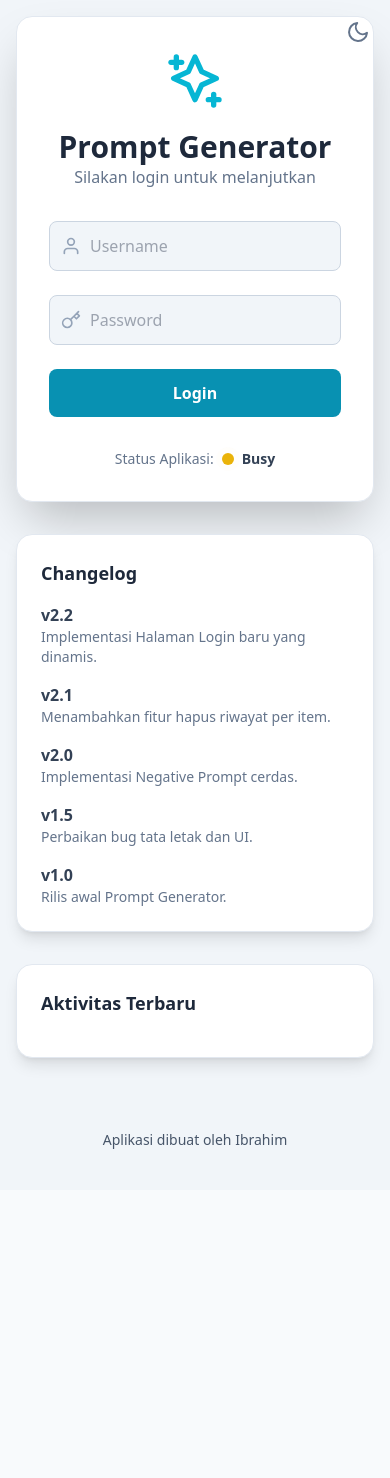
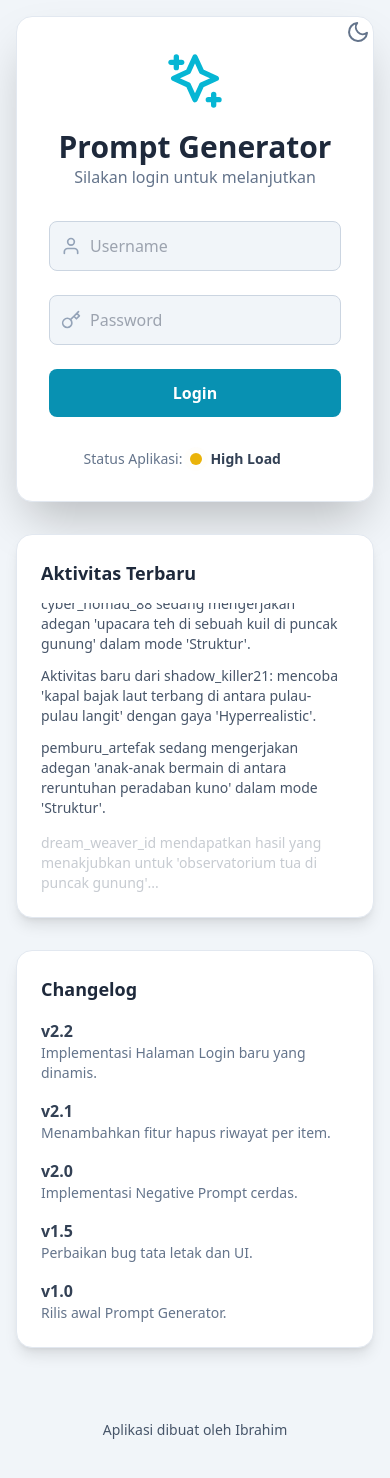
Before and after one commit to ibrahim-aki/Video-Prompt-generator, a React (Vite) app: page / in a window 390 px wide. Before the commit the page ends 1190 px from the top, so only its background shows below. Built offline with nearby package versions, Linux system fonts and the light colour scheme; no server answers.

Commit message:
mobile preview

```diff
--- a/auth/credentials.ts
+++ b/auth/credentials.ts
@@ -1,6 +1,6 @@
 export const credentials = [
-    { username: 'dita', password: 'dodol' },
-    { username: 'mrx', password: 'mrx' },
+    { username: 'admin', password: 'password123' },
+    { username: 'user1', password: 'passuser1' },
     { username: 'ibrahim', password: 'ganteng' },
     { username: 'editor', password: 'editorpass' },
     { username: 'viewer', password: 'viewerpass' },
--- a/components/FakeChat.tsx
+++ b/components/FakeChat.tsx
@@ -98,7 +98,7 @@ const FakeChat: React.FC = () => {
     }, [messages]);
 
     return (
-        <div className="bg-white dark:bg-slate-800/50 p-6 rounded-2xl shadow-lg border border-slate-200 dark:border-slate-700/50 h-full flex flex-col">
+        <div className="bg-white dark:bg-slate-800/50 p-6 rounded-2xl shadow-lg border border-slate-200 dark:border-slate-700/50 h-96 lg:h-full flex flex-col">
             <h3 className="font-bold text-lg mb-4 text-slate-800 dark:text-white flex-shrink-0">Aktivitas Terbaru</h3>
             <div ref={chatContainerRef} className="overflow-y-auto space-y-3 flex-grow h-0 pr-2">
                 {messages.map((msg, index) => (
--- a/components/StatusIndicator.tsx
+++ b/components/StatusIndicator.tsx
@@ -1,7 +1,8 @@
 import React, { useState, useEffect } from 'react';
 
 const statuses = [
-    { text: 'Busy', color: 'bg-yellow-500' },
+    { text: 'Operational', color: 'bg-green-500' },
+    { text: 'High Load', color: 'bg-yellow-500' },
 ];
 
 const StatusIndicator: React.FC = () => {
@@ -24,7 +25,7 @@ const StatusIndicator: React.FC = () => {
                 <span className={`animate-ping absolute inline-flex h-full w-full rounded-full ${currentStatus.color} opacity-75`}></span>
                 <span className={`relative inline-flex rounded-full h-3 w-3 ${currentStatus.color}`}></span>
             </span>
-            <span className="font-semibold text-slate-700 dark:text-slate-300">{currentStatus.text}</span>
+            <span className="font-semibold text-slate-700 dark:text-slate-300 w-24 ltr:text-left rtl:text-right">{currentStatus.text}</span>
         </div>
     );
 };
--- a/index.html
+++ b/index.html
@@ -42,6 +42,20 @@
         .dark ::-webkit-scrollbar-thumb:hover {
             background: #64748b; /* slate-500 */
         }
+        /* Custom fade-in animation for FakeChat component */
+        @keyframes fade-in {
+            from {
+                opacity: 0;
+                transform: translateY(4px);
+            }
+            to {
+                opacity: 1;
+                transform: translateY(0);
+            }
+        }
+        .animate-fade-in {
+            animation: fade-in 0.5s ease-out forwards;
+        }
     </style>
 <script type="importmap">
 {
--- a/pages/LoginPage.tsx
+++ b/pages/LoginPage.tsx
@@ -48,9 +48,10 @@ const LoginPage: React.FC<LoginPageProps> = ({ onLoginSuccess }) => {
                 }} />
             </div>
             <div className="w-full max-w-7xl mx-auto">
-                <div className="grid grid-cols-1 lg:grid-cols-12 gap-8 items-start">
+                <div className="grid grid-cols-1 lg:grid-cols-12 gap-8 items-stretch">
 
-                    {/* Middle Column: Login Form (Source Order 1, Visual Order 2) */}
+                    {/* Middle Column: Login Form (Source Order 1, Visual Order 2 on LG) */}
+                    {/* On mobile, this will appear FIRST */}
                     <div className="lg:col-span-6 lg:order-2 flex flex-col justify-center h-full w-full">
                         <div className="w-full max-w-md mx-auto bg-white dark:bg-slate-800/50 p-8 rounded-2xl shadow-2xl border border-slate-200 dark:border-slate-700/50">
                             <div className="text-center mb-8">
@@ -91,15 +92,18 @@ const LoginPage: React.FC<LoginPageProps> = ({ onLoginSuccess }) => {
                         </div>
                     </div>
 
-                    {/* Left Column: Changelog (Source Order 2, Visual Order 1) */}
+                    {/* Right Column: Fake Chat (Source Order 2, Visual Order 3 on LG) */}
+                    {/* On mobile, this will appear SECOND */}
+                    <div className="lg:col-span-3 lg:order-3 w-full">
+                        <FakeChat />
+                    </div>
+
+                    {/* Left Column: Changelog (Source Order 3, Visual Order 1 on LG) */}
+                    {/* On mobile, this will appear LAST */}
                     <div className="lg:col-span-3 lg:order-1 w-full">
                         <Changelog />
                     </div>
 
-                    {/* Right Column: Fake Chat (Source Order 3, Visual Order 3) */}
-                    <div className="lg:col-span-3 lg:order-3 w-full">
-                        <FakeChat />
-                    </div>
                 </div>
             </div>
              <footer className="w-full mt-12 py-6">
```
